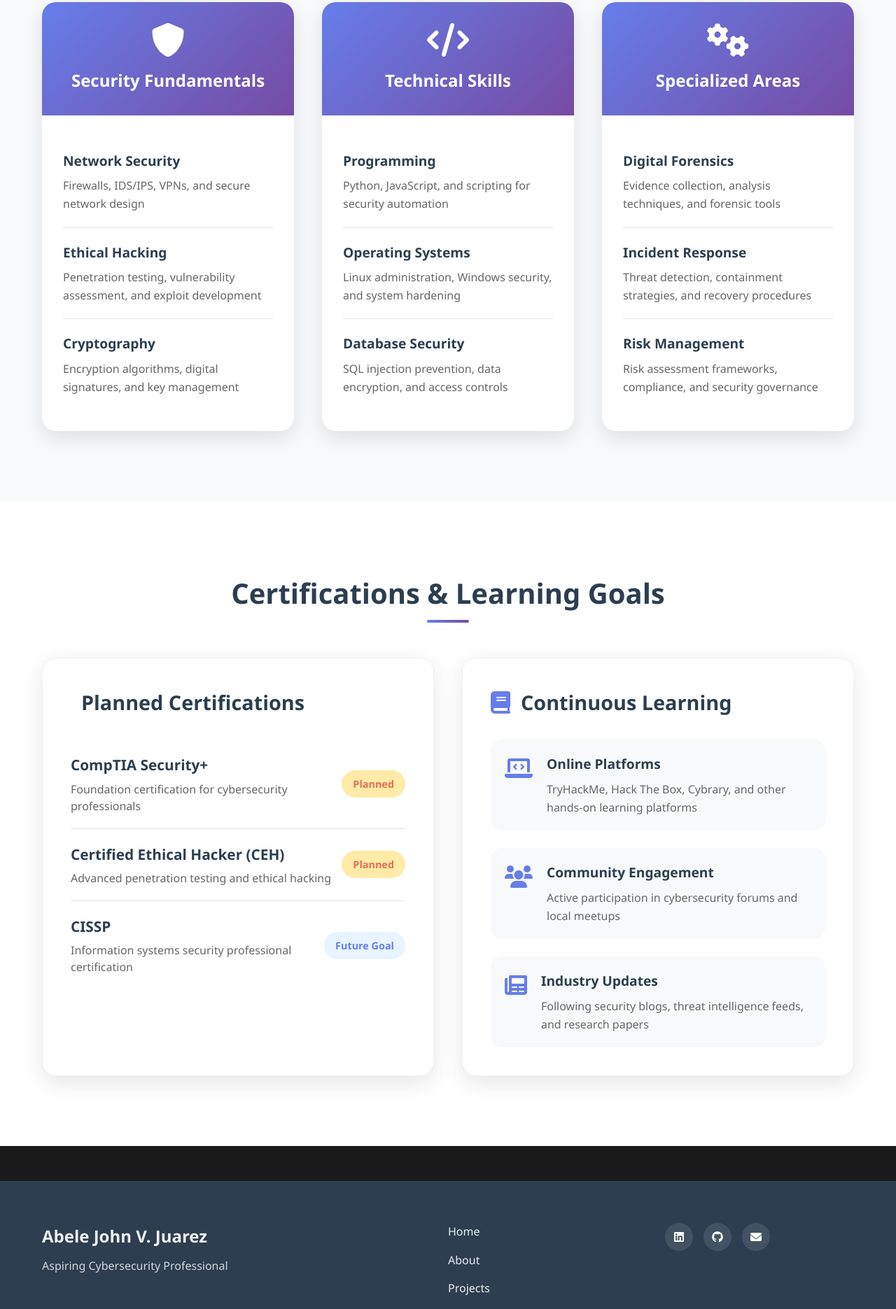
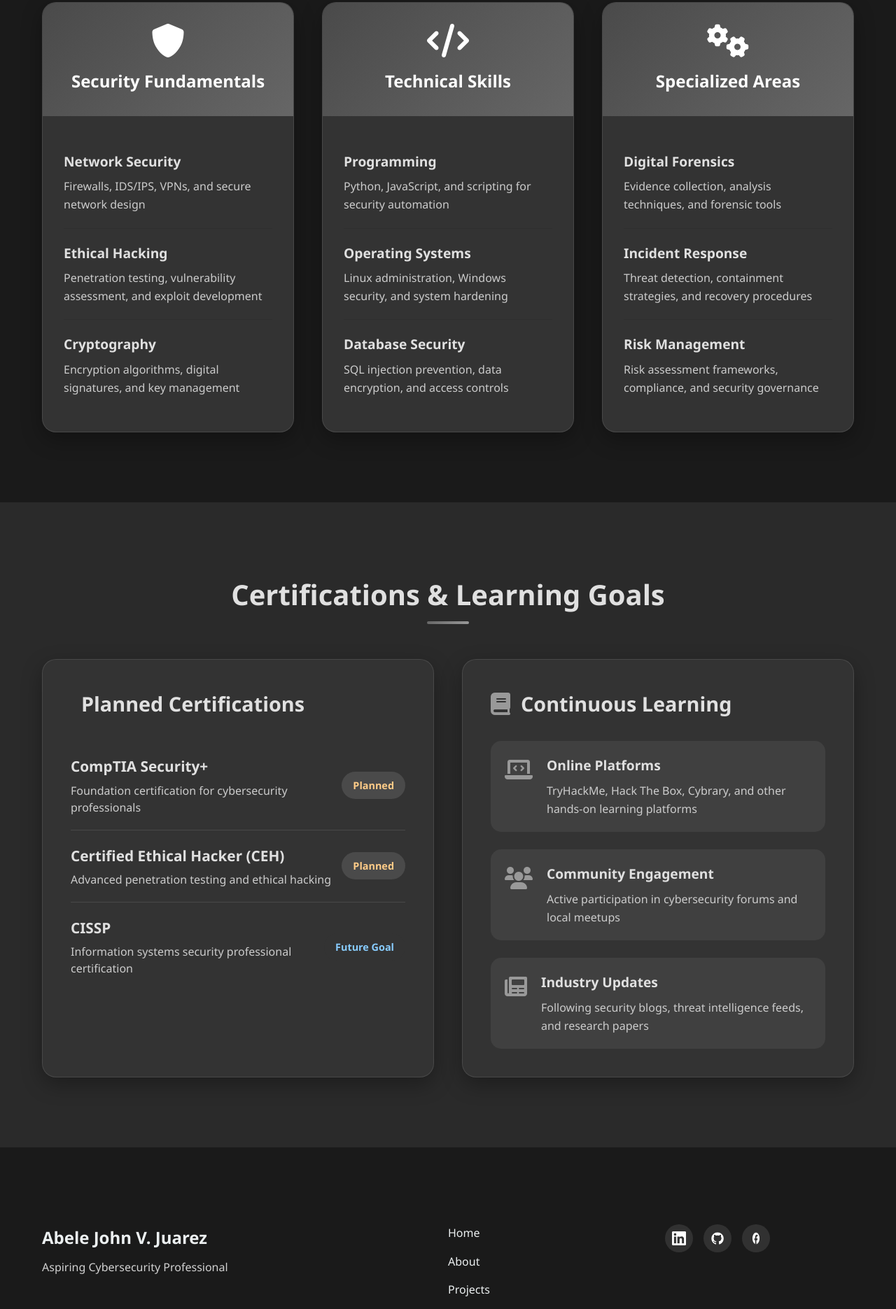
Before and after one commit to Abeleops/Final_Project-Porfolio, a plain HTML site: page pages/Education/index.html in a window 1280 px wide. Shown: the part 1717-3588 px from the top of the page at 70% size. Drawn offline with Linux system fonts and the light colour scheme.

Commit message:
refactor:changed the theme of my css + added an s in the content

```diff
--- a/pages/Education/assets/css/style.css
+++ b/pages/Education/assets/css/style.css
@@ -245,28 +245,28 @@ main {
     padding: 8px 0;
     padding-left: 25px;
     position: relative;
-    color: #555;
+    color: #cccccc;
 }
 
 .timeline-details li::before {
     content: '✓';
     position: absolute;
     left: 0;
-    color: #667eea;
+    color: #999999;
     font-weight: bold;
 }
 
 /* Coursework Section */
 .coursework-section {
     padding: 100px 0;
-    background: #f8f9fa;
+    background: #1a1a1a;
 }
 
 .coursework-section h2 {
     text-align: center;
     font-size: 2.5rem;
     margin-bottom: 60px;
-    color: #2c3e50;
+    color: #e0e0e0;
     position: relative;
 }
 
@@ -278,7 +278,7 @@ main {
     transform: translateX(-50%);
     width: 60px;
     height: 4px;
-    background: linear-gradient(135deg, #667eea 0%, #764ba2 100%);
+    background: linear-gradient(135deg, #666666 0%, #999999 100%);
     border-radius: 2px;
 }
 
@@ -289,20 +289,21 @@ main {
 }
 
 .course-category {
-    background: white;
+    background: #333333;
     border-radius: 20px;
     overflow: hidden;
-    box-shadow: 0 10px 30px rgba(0, 0, 0, 0.1);
+    box-shadow: 0 10px 30px rgba(0, 0, 0, 0.3);
     transition: all 0.3s ease;
+    border: 1px solid rgba(255, 255, 255, 0.1);
 }
 
 .course-category:hover {
     transform: translateY(-10px);
-    box-shadow: 0 20px 50px rgba(0, 0, 0, 0.15);
+    box-shadow: 0 20px 50px rgba(0, 0, 0, 0.4);
 }
 
 .category-header {
-    background: linear-gradient(135deg, #667eea 0%, #764ba2 100%);
+    background: linear-gradient(135deg, #4a4a4a 0%, #666666 100%);
     color: white;
     padding: 30px;
     text-align: center;
@@ -340,13 +341,13 @@ main {
 
 .course-item h4 {
     font-size: 1.2rem;
-    color: #2c3e50;
+    color: #e0e0e0;
     margin-bottom: 8px;
     font-weight: 600;
 }
 
 .course-item p {
-    color: #666;
+    color: #cccccc;
     line-height: 1.6;
     margin: 0;
 }
@@ -354,14 +355,14 @@ main {
 /* Certifications Section */
 .certifications-section {
     padding: 100px 0;
-    background: white;
+    background: #2a2a2a;
 }
 
 .certifications-section h2 {
     text-align: center;
     font-size: 2.5rem;
     margin-bottom: 60px;
-    color: #2c3e50;
+    color: #e0e0e0;
     position: relative;
 }
 
@@ -373,7 +374,7 @@ main {
     transform: translateX(-50%);
     width: 60px;
     height: 4px;
-    background: linear-gradient(135deg, #667eea 0%, #764ba2 100%);
+    background: linear-gradient(135deg, #666666 0%, #999999 100%);
     border-radius: 2px;
 }
 
@@ -384,16 +385,16 @@ main {
 }
 
 .cert-category {
-    background: white;
+    background: #333333;
     padding: 40px;
     border-radius: 20px;
-    box-shadow: 0 10px 30px rgba(0, 0, 0, 0.1);
-    border: 1px solid rgba(0, 0, 0, 0.05);
+    box-shadow: 0 10px 30px rgba(0, 0, 0, 0.3);
+    border: 1px solid rgba(255, 255, 255, 0.1);
 }
 
 .cert-category h3 {
     font-size: 1.8rem;
-    color: #2c3e50;
+    color: #e0e0e0;
     margin-bottom: 30px;
     display: flex;
     align-items: center;
@@ -401,7 +402,7 @@ main {
 }
 
 .cert-category h3 i {
-    color: #667eea;
+    color: #999999;
     font-size: 2rem;
 }
 
@@ -410,7 +411,7 @@ main {
     justify-content: space-between;
     align-items: center;
     padding: 20px 0;
-    border-bottom: 1px solid rgba(0, 0, 0, 0.1);
+    border-bottom: 1px solid rgba(255, 255, 255, 0.1);
 }
 
 .cert-item:last-child {
@@ -419,13 +420,13 @@ main {
 
 .cert-info h4 {
     font-size: 1.3rem;
-    color: #2c3e50;
+    color: #e0e0e0;
     margin-bottom: 5px;
     font-weight: 600;
 }
 
 .cert-info p {
-    color: #666;
+    color: #cccccc;
     margin: 0;
     line-height: 1.5;
 }
@@ -439,13 +440,13 @@ main {
 }
 
 .cert-status.planned {
-    background: #ffeaa7;
-    color: #e17055;
+    background: #4a4a4a;
+    color: #ffcc88;
 }
 
 .cert-status.future {
-    background: #e8f4ff;
-    color: #667eea;
+    background: #333333;
+    color: #88ccff;
 }
 
 .learning-areas {
@@ -459,38 +460,38 @@ main {
     gap: 20px;
     align-items: flex-start;
     padding: 20px;
-    background: #f8f9fa;
+    background: #404040;
     border-radius: 15px;
     transition: all 0.3s ease;
 }
 
 .learning-item:hover {
-    background: #e8f4ff;
+    background: #4a4a4a;
     transform: translateX(10px);
 }
 
 .learning-item i {
     font-size: 2rem;
-    color: #667eea;
+    color: #999999;
     margin-top: 5px;
 }
 
 .learning-item h4 {
     font-size: 1.2rem;
-    color: #2c3e50;
+    color: #e0e0e0;
     margin-bottom: 8px;
     font-weight: 600;
 }
 
 .learning-item p {
-    color: #666;
+    color: #cccccc;
     line-height: 1.6;
     margin: 0;
 }
 
 /* Footer Styles */
 .footer {
-    background: #2c3e50;
+    background: #1a1a1a;
     color: white;
     padding: 60px 0 20px;
     margin-top: 50px;
@@ -529,7 +530,7 @@ main {
 }
 
 .footer-links a:hover {
-    color: #3498db;
+    color: #999999;
 }
 
 .footer-social {
@@ -550,8 +551,17 @@ main {
     transition: all 0.3s ease;
 }
 
+.footer-social a img {
+    filter: brightness(0) invert(1);
+    transition: all 0.3s ease;
+}
+
+.footer-social a:hover img {
+    filter: brightness(0.8) invert(0.8);
+}
+
 .footer-social a:hover {
-    background: #3498db;
+    background: #666666;
     transform: translateY(-3px);
 }
 
--- a/pages/Education/index.html
+++ b/pages/Education/index.html
@@ -74,7 +74,7 @@
                             <h4>General Education with Technology Focus</h4>
                             <p class="institution">Previous High School</p>
                             <div class="timeline-details">
-                                <p>Completed high school education with a strong focus on ICT SubjectS giving me foundations in C++, HTML, CSS and JS</p>
+                                <p>Completed high school education with a strong focus on ICT Subjects giving me foundations in C++, HTML, CSS and JS</p>
 
                             </div>
                         </div>
@@ -229,9 +229,15 @@
                     <a href="../Contact_information/index.html">Contact</a>
                 </div>
                 <div class="footer-social">
-                    <a href="#" title="LinkedIn"><i class="fab fa-linkedin"></i></a>
-                    <a href="#" title="GitHub"><i class="fab fa-github"></i></a>
-                    <a href="#" title="Email"><i class="fas fa-envelope"></i></a>
+                    <a href="#" title="LinkedIn">
+                        <img src="../../assets/img/LinkedIn.png" alt="LinkedIn" style="width: 20px; height: 20px;">
+                    </a>
+                    <a href="#" title="GitHub">
+                        <img src="../../assets/img/GitHub.png" alt="GitHub" style="width: 20px; height: 20px;">
+                    </a>
+                    <a href="#" title="Facebook">
+                        <img src="../../assets/img/facebook.png" alt="Facebook" style="width: 20px; height: 20px;">
+                    </a>
                 </div>
             </div>
             <div class="footer-bottom">
```
